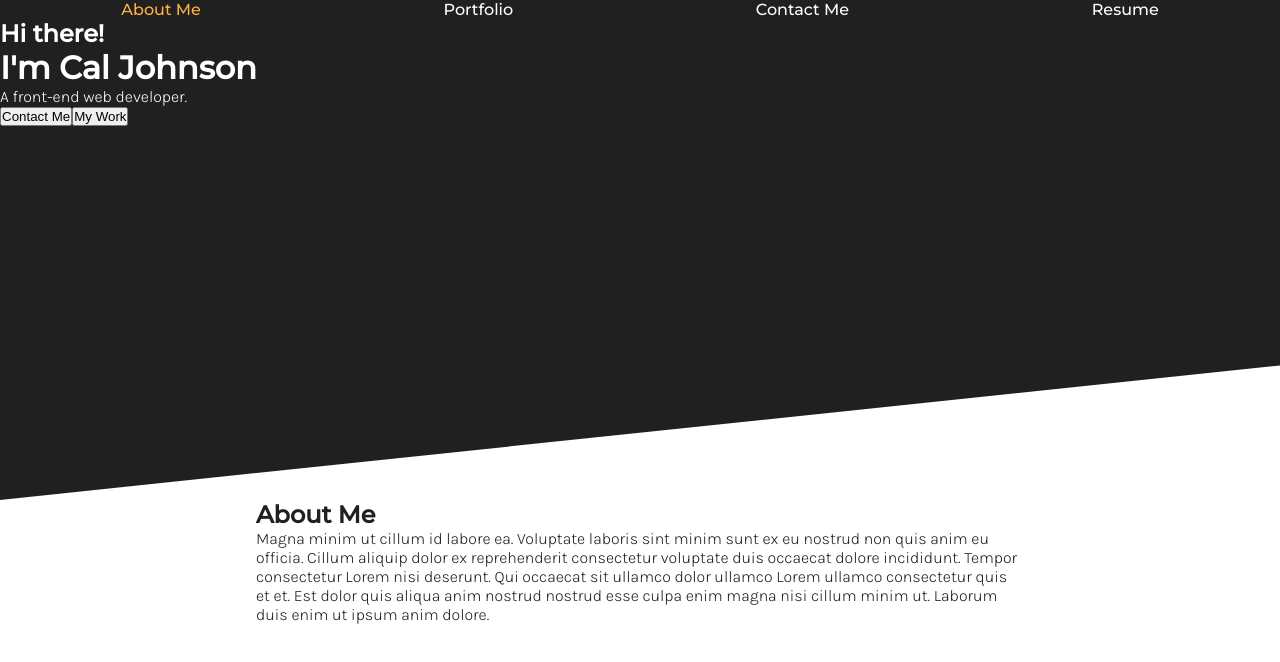
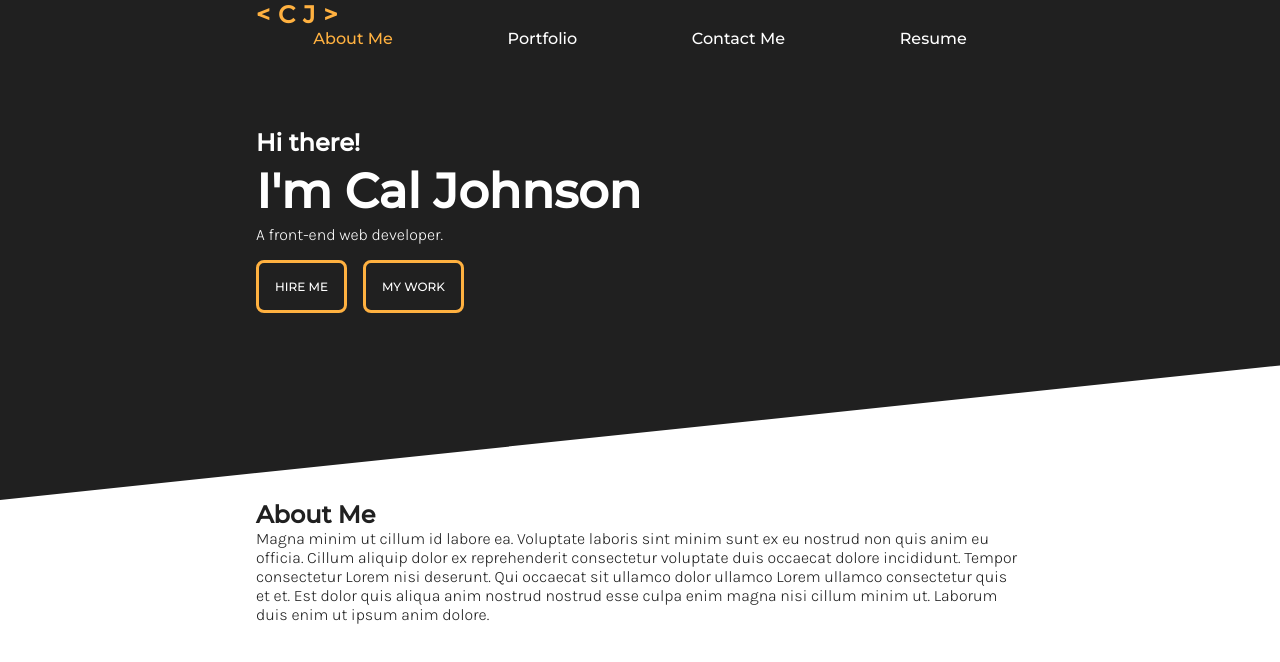
Before and after one commit to calvinj24/react-portfolio, a React (Create React App) app: page / in a window 1280 px wide. Shown: the top 662 px of the page. Built offline with nearby package versions, Linux system fonts and the light colour scheme.

Commit message:
add style to hero

```diff
--- a/src/components/Message/index.js
+++ b/src/components/Message/index.js
@@ -12,8 +12,8 @@ function Message(props) {
           <h1>I'm Cal Johnson</h1>
           <p>A front-end web developer.</p>
           <div className="cta">
-            <button className="contact-btn">Contact Me</button>
-            <button className="my-work-btn">My Work</button>
+            <a href="/" className="button">Hire Me</a>
+            <a href="/" className="button">My Work</a>
           </div>
         </div>
       }
--- a/src/components/Nav/index.js
+++ b/src/components/Nav/index.js
@@ -6,7 +6,10 @@ function Nav(props) {
     setCurrentPage
   } = props;
 
+  const logo = `<CJ>`
   return (
+    <div className="navContainer">
+      <h1 className="logo">{logo}</h1>
       <nav className="navbar">
         <ul>
           <li className={`${currentPage==='about' && 'navActive'}`}>
@@ -31,6 +34,7 @@ function Nav(props) {
           </li>
         </ul>
       </nav>
+    </div>
   );
 }
 
--- a/src/index.css
+++ b/src/index.css
@@ -22,6 +22,8 @@ header {
   height: 50vh;
   min-height: 500px;
   overflow: hidden;
+  padding-left: 20%;
+  padding-right: 20%;
 }
 
 .headerBG {
@@ -39,8 +41,9 @@ header {
 }
 
 .logo {
-  font-size: 36px;
-  letter-spacing: 10px;
+  color: #FFB140;
+  font-size: 24px;
+  letter-spacing: 0.5rem;
 }
 
 .navbar ul {
@@ -63,6 +66,28 @@ header {
 main {
   padding-left: 20%;
   padding-right: 20%;
+}
+
+.message {
+  margin-top: 5rem;
+}
+.message h1 {
+  font-size: 3rem;
+  margin-top: 0.3rem;
+  margin-bottom: 0.3rem;
+}
+.message .button {
+  font-size: 12px;
+  color: #ffffff;
+  text-transform: uppercase;
+  text-decoration: none;
+  margin-top: 1rem;
+  margin-right: 1rem;
+  padding: 1rem;
+  border: 3px solid #FFB140;
+  border-radius: 0.5rem;
+  display: inline-block;
+  transition: all 0.3s ease 0s;
 }
 
 .card-grid {
--- a/src/input.scss
+++ b/src/input.scss
@@ -27,6 +27,8 @@ header {
   height: 50vh;
   min-height: 500px;
   overflow: hidden;
+  padding-left: 20%;
+  padding-right: 20%;
 }
 
 .headerBG{
@@ -44,8 +46,9 @@ header {
 }
 
 .logo {
-  font-size: 36px;
-  letter-spacing: 10px;
+  color: $accent;
+  font-size: 24px;
+  letter-spacing: 0.5rem;
 }
 
 .navbar {
@@ -71,7 +74,31 @@ header {
 
 main {
   padding-left: 20%;
-  padding-right:20%
+  padding-right: 20%;
+}
+
+.message {
+  margin-top: 5rem;
+
+  h1 {
+    font-size: 3rem;
+    margin-top: 0.3rem;
+    margin-bottom: 0.3rem;
+  }
+
+  .button {
+    font-size: 12px;
+    color: $secondary;
+    text-transform: uppercase;
+    text-decoration: none;
+    margin-top: 1rem;
+    margin-right: 1rem;
+    padding: 1rem;
+    border: 3px solid $accent;
+    border-radius: .5rem;
+    display: inline-block;
+    transition: all 0.3s ease 0s;
+  }
 }
 
 // portfolio styles
```
Also changed, not shown: 1 other file (tests, documents, lock files or other folders). Lines whose indentation alone changed are shown as unchanged.
